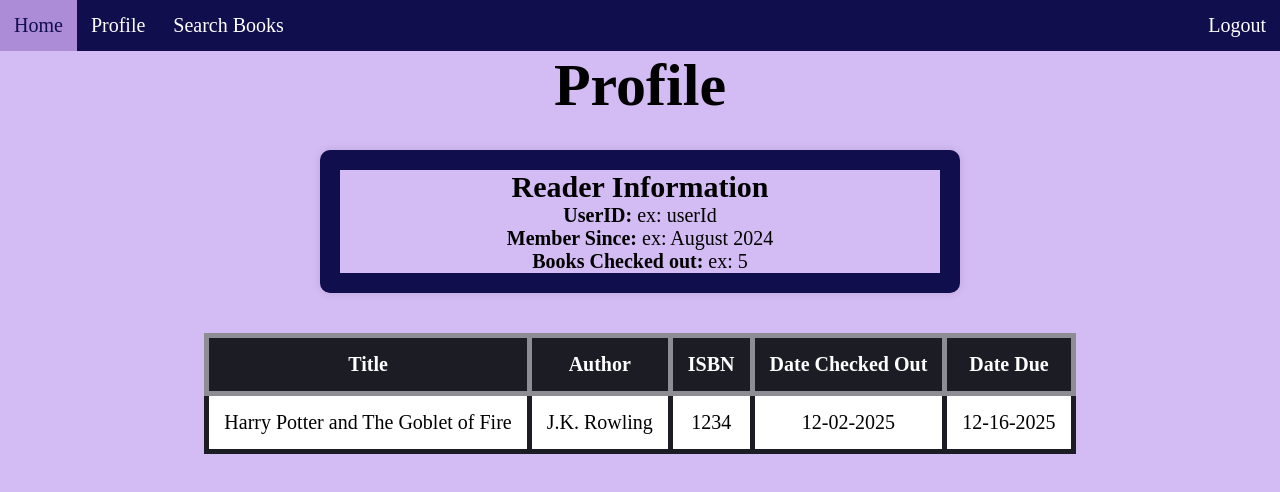
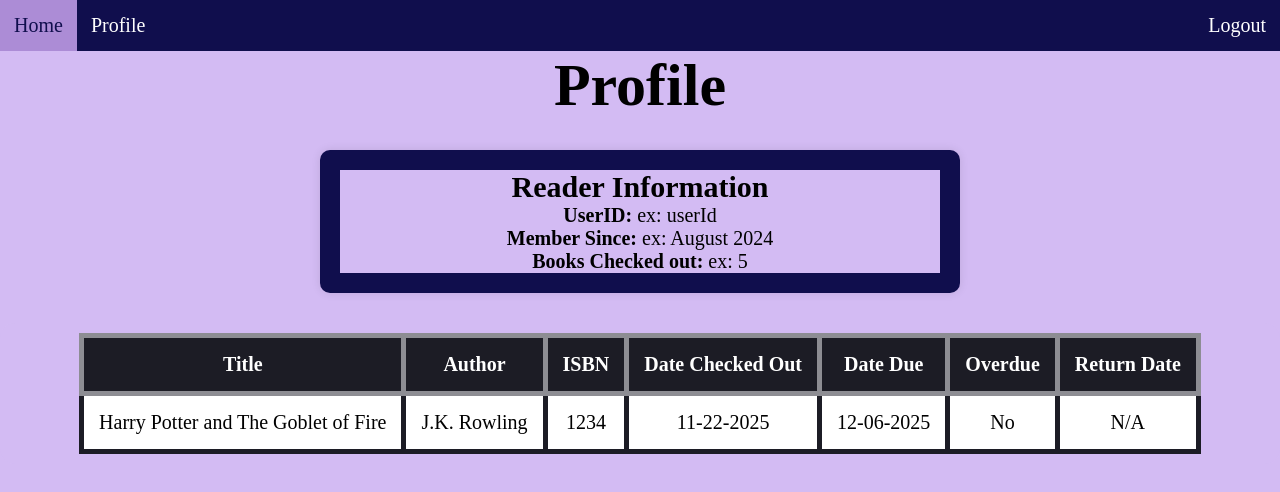
Before and after one commit to writeScience2027/412Project, a plain HTML site: page reader_profile.html in a window 1280 px wide. Drawn offline with Linux system fonts and the light colour scheme; a web font is replaced by a local one.

Commit message:
Update reader_profile.html

```diff
--- a/reader_profile.html
+++ b/reader_profile.html
@@ -9,10 +9,9 @@
 </head>
 <body>
     <div class="navbar">
-        <a href="#">Home</a>
-        <a href="#">Profile</a>
-        <a href="#">Search Books</a>
-        <a class="logout" href="#">Logout</a>
+        <a href="catalog.html">Home</a>
+        <a href="reader_profile.html">Profile</a>
+        <a class="logout" href="index.html">Logout</a>
     </div>
 
     <div class="title">
@@ -34,14 +33,17 @@
                 <th>ISBN</th>
                 <th>Date Checked Out</th>
                 <th>Date Due</th>
+                <th>Overdue</th>
+                <th>Return Date</th>
             </tr>
             <tr>
                 <td>Harry Potter and The Goblet of Fire</td>
                 <td>J.K. Rowling</td>
                 <td>1234</td>
-                <td>12-02-2025</td>
-                <td>12-16-2025</td>
-
+                <td>11-22-2025</td>
+                <td>12-06-2025</td>
+                <td>No</td>
+                <td>N/A</td>
             </tr>
         </table>
     </div>
```
